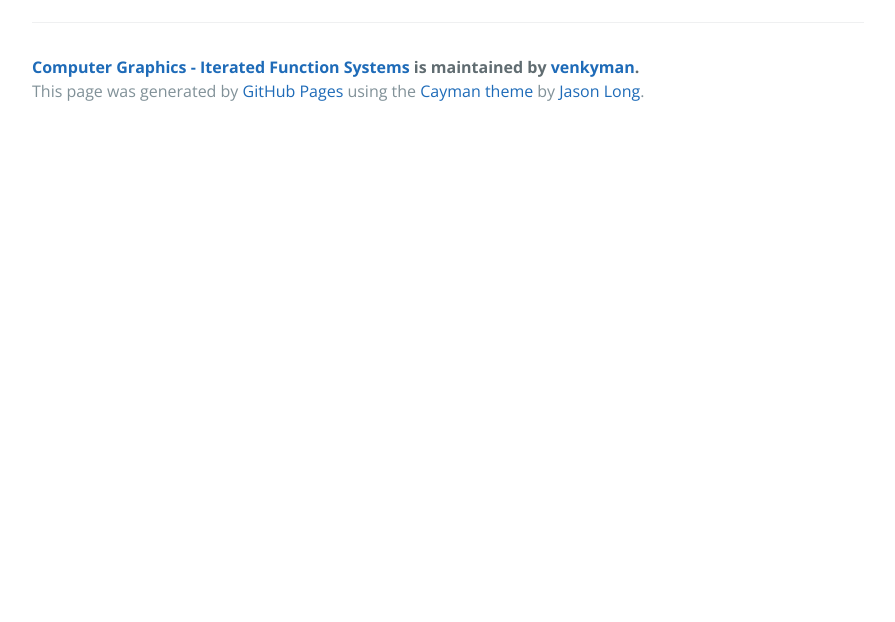
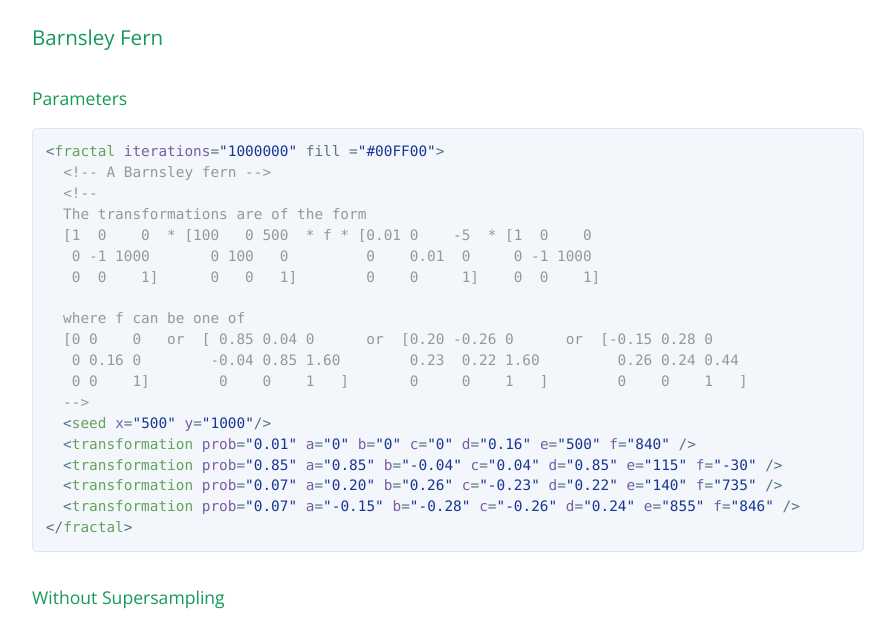
Before and after one commit to venkyman/Graphics-ProjectWriteup, a plain HTML site: page index.html in a window 1280 px wide. Shown: the part 3780-4402 px from the top of the page, without its empty margins (192-1087 px from the left). Before the commit the page ends 3915 px from the top, so only its background shows below. Drawn offline with nearby package versions, Linux system fonts and the light colour scheme.

```diff
--- a/index.html
+++ b/index.html
@@ -101,6 +101,42 @@ mkdir build &amp;&amp; cd build &amp;&amp; cmake ../src &amp;&amp; make &amp;&am
 
 <p><img src="https://raw.githubusercontent.com/venkyman/graphics-projectwriteup/gh-pages/images/Sierpinski-WithSupersampling.png" alt=""></p>
 
+<h3>
+<a id="barnsley-fern" class="anchor" href="#barnsley-fern" aria-hidden="true"><span class="octicon octicon-link"></span></a>Barnsley Fern</h3>
+
+<h4>
+<a id="parameters-1" class="anchor" href="#parameters-1" aria-hidden="true"><span class="octicon octicon-link"></span></a>Parameters</h4>
+
+<div class="highlight highlight-text-xml"><pre>&lt;<span class="pl-ent">fractal</span> <span class="pl-e">iterations</span>=<span class="pl-s"><span class="pl-pds">"</span>1000000<span class="pl-pds">"</span></span> fill =<span class="pl-s"><span class="pl-pds">"</span>#00FF00<span class="pl-pds">"</span></span>&gt;
+  <span class="pl-c">&lt;!-- A Barnsley fern --&gt;</span>
+  <span class="pl-c">&lt;!--</span>
+<span class="pl-c">  The transformations are of the form</span>
+<span class="pl-c">  [1  0    0  * [100   0 500  * f * [0.01 0    -5  * [1  0    0</span>
+<span class="pl-c">   0 -1 1000       0 100   0         0    0.01  0     0 -1 1000</span>
+<span class="pl-c">   0  0    1]      0   0   1]        0    0     1]    0  0    1]</span>
+<span class="pl-c"></span>
+<span class="pl-c">  where f can be one of</span>
+<span class="pl-c">  [0 0    0   or  [ 0.85 0.04 0      or  [0.20 -0.26 0      or  [-0.15 0.28 0</span>
+<span class="pl-c">   0 0.16 0        -0.04 0.85 1.60        0.23  0.22 1.60         0.26 0.24 0.44</span>
+<span class="pl-c">   0 0    1]        0    0    1   ]       0     0    1   ]        0    0    1   ]</span>
+<span class="pl-c">  --&gt;</span>
+  &lt;<span class="pl-ent">seed</span> <span class="pl-e">x</span>=<span class="pl-s"><span class="pl-pds">"</span>500<span class="pl-pds">"</span></span> <span class="pl-e">y</span>=<span class="pl-s"><span class="pl-pds">"</span>1000<span class="pl-pds">"</span></span>/&gt;
+  &lt;<span class="pl-ent">transformation</span> <span class="pl-e">prob</span>=<span class="pl-s"><span class="pl-pds">"</span>0.01<span class="pl-pds">"</span></span> <span class="pl-e">a</span>=<span class="pl-s"><span class="pl-pds">"</span>0<span class="pl-pds">"</span></span> <span class="pl-e">b</span>=<span class="pl-s"><span class="pl-pds">"</span>0<span class="pl-pds">"</span></span> <span class="pl-e">c</span>=<span class="pl-s"><span class="pl-pds">"</span>0<span class="pl-pds">"</span></span> <span class="pl-e">d</span>=<span class="pl-s"><span class="pl-pds">"</span>0.16<span class="pl-pds">"</span></span> <span class="pl-e">e</span>=<span class="pl-s"><span class="pl-pds">"</span>500<span class="pl-pds">"</span></span> <span class="pl-e">f</span>=<span class="pl-s"><span class="pl-pds">"</span>840<span class="pl-pds">"</span></span> /&gt;
+  &lt;<span class="pl-ent">transformation</span> <span class="pl-e">prob</span>=<span class="pl-s"><span class="pl-pds">"</span>0.85<span class="pl-pds">"</span></span> <span class="pl-e">a</span>=<span class="pl-s"><span class="pl-pds">"</span>0.85<span class="pl-pds">"</span></span> <span class="pl-e">b</span>=<span class="pl-s"><span class="pl-pds">"</span>-0.04<span class="pl-pds">"</span></span> <span class="pl-e">c</span>=<span class="pl-s"><span class="pl-pds">"</span>0.04<span class="pl-pds">"</span></span> <span class="pl-e">d</span>=<span class="pl-s"><span class="pl-pds">"</span>0.85<span class="pl-pds">"</span></span> <span class="pl-e">e</span>=<span class="pl-s"><span class="pl-pds">"</span>115<span class="pl-pds">"</span></span> <span class="pl-e">f</span>=<span class="pl-s"><span class="pl-pds">"</span>-30<span class="pl-pds">"</span></span> /&gt;
+  &lt;<span class="pl-ent">transformation</span> <span class="pl-e">prob</span>=<span class="pl-s"><span class="pl-pds">"</span>0.07<span class="pl-pds">"</span></span> <span class="pl-e">a</span>=<span class="pl-s"><span class="pl-pds">"</span>0.20<span class="pl-pds">"</span></span> <span class="pl-e">b</span>=<span class="pl-s"><span class="pl-pds">"</span>0.26<span class="pl-pds">"</span></span> <span class="pl-e">c</span>=<span class="pl-s"><span class="pl-pds">"</span>-0.23<span class="pl-pds">"</span></span> <span class="pl-e">d</span>=<span class="pl-s"><span class="pl-pds">"</span>0.22<span class="pl-pds">"</span></span> <span class="pl-e">e</span>=<span class="pl-s"><span class="pl-pds">"</span>140<span class="pl-pds">"</span></span> <span class="pl-e">f</span>=<span class="pl-s"><span class="pl-pds">"</span>735<span class="pl-pds">"</span></span> /&gt;
+  &lt;<span class="pl-ent">transformation</span> <span class="pl-e">prob</span>=<span class="pl-s"><span class="pl-pds">"</span>0.07<span class="pl-pds">"</span></span> <span class="pl-e">a</span>=<span class="pl-s"><span class="pl-pds">"</span>-0.15<span class="pl-pds">"</span></span> <span class="pl-e">b</span>=<span class="pl-s"><span class="pl-pds">"</span>-0.28<span class="pl-pds">"</span></span> <span class="pl-e">c</span>=<span class="pl-s"><span class="pl-pds">"</span>-0.26<span class="pl-pds">"</span></span> <span class="pl-e">d</span>=<span class="pl-s"><span class="pl-pds">"</span>0.24<span class="pl-pds">"</span></span> <span class="pl-e">e</span>=<span class="pl-s"><span class="pl-pds">"</span>855<span class="pl-pds">"</span></span> <span class="pl-e">f</span>=<span class="pl-s"><span class="pl-pds">"</span>846<span class="pl-pds">"</span></span> /&gt;
+&lt;/<span class="pl-ent">fractal</span>&gt;</pre></div>
+
+<h4>
+<a id="without-supersampling-1" class="anchor" href="#without-supersampling-1" aria-hidden="true"><span class="octicon octicon-link"></span></a>Without Supersampling</h4>
+
+<p><img src="https://raw.githubusercontent.com/venkyman/graphics-projectwriteup/gh-pages/images/Barnsley-WithoutSupersampling.png" alt=""></p>
+
+<h4>
+<a id="with-16x-supersampling-1" class="anchor" href="#with-16x-supersampling-1" aria-hidden="true"><span class="octicon octicon-link"></span></a>With 16x Supersampling</h4>
+
+<p><img src="https://raw.githubusercontent.com/venkyman/graphics-projectwriteup/gh-pages/images/Barnsley-WithSupersampling.png" alt=""></p>
+
       <footer class="site-footer">
         <span class="site-footer-owner"><a href="https://github.com/venkyman/graphics-projectwriteup">Computer Graphics - Iterated Function Systems</a> is maintained by <a href="https://github.com/venkyman">venkyman</a>.</span>
 
```
Also changed, not shown: params.json (+1 -1 lines).
